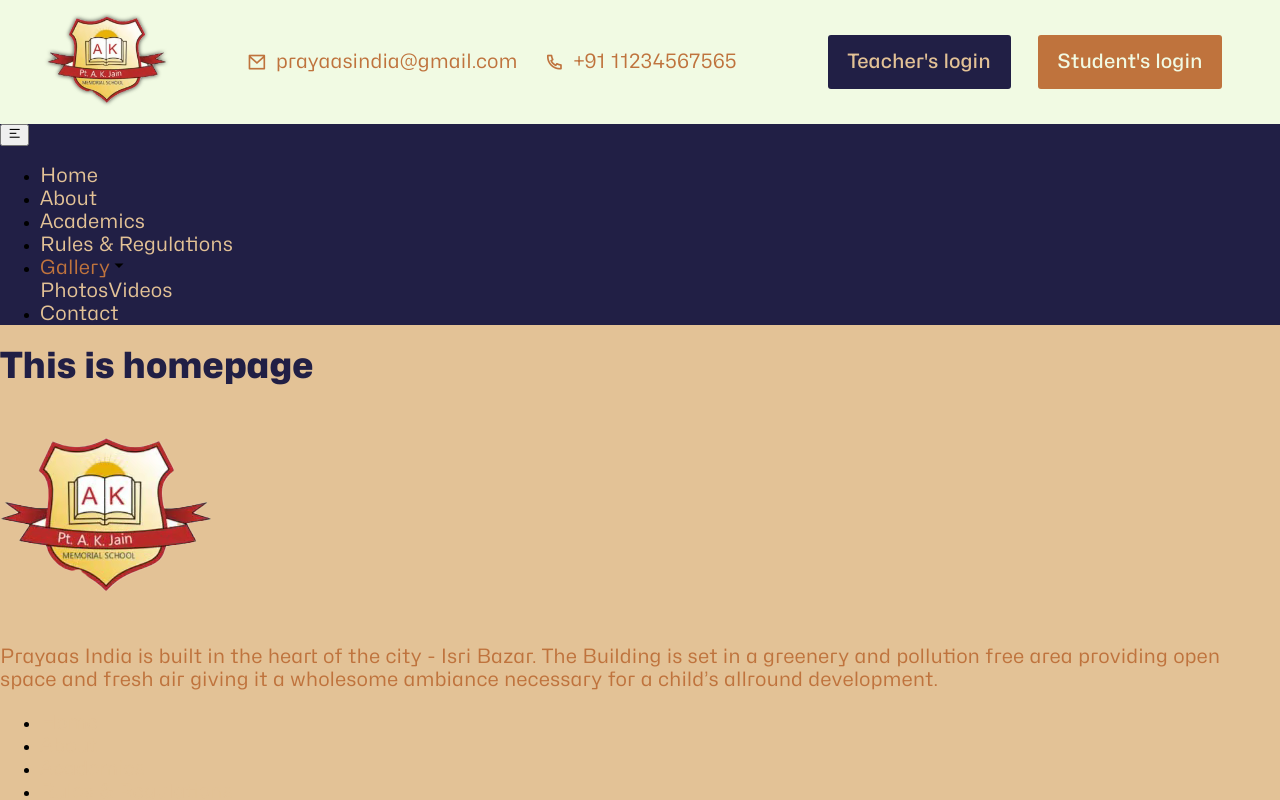
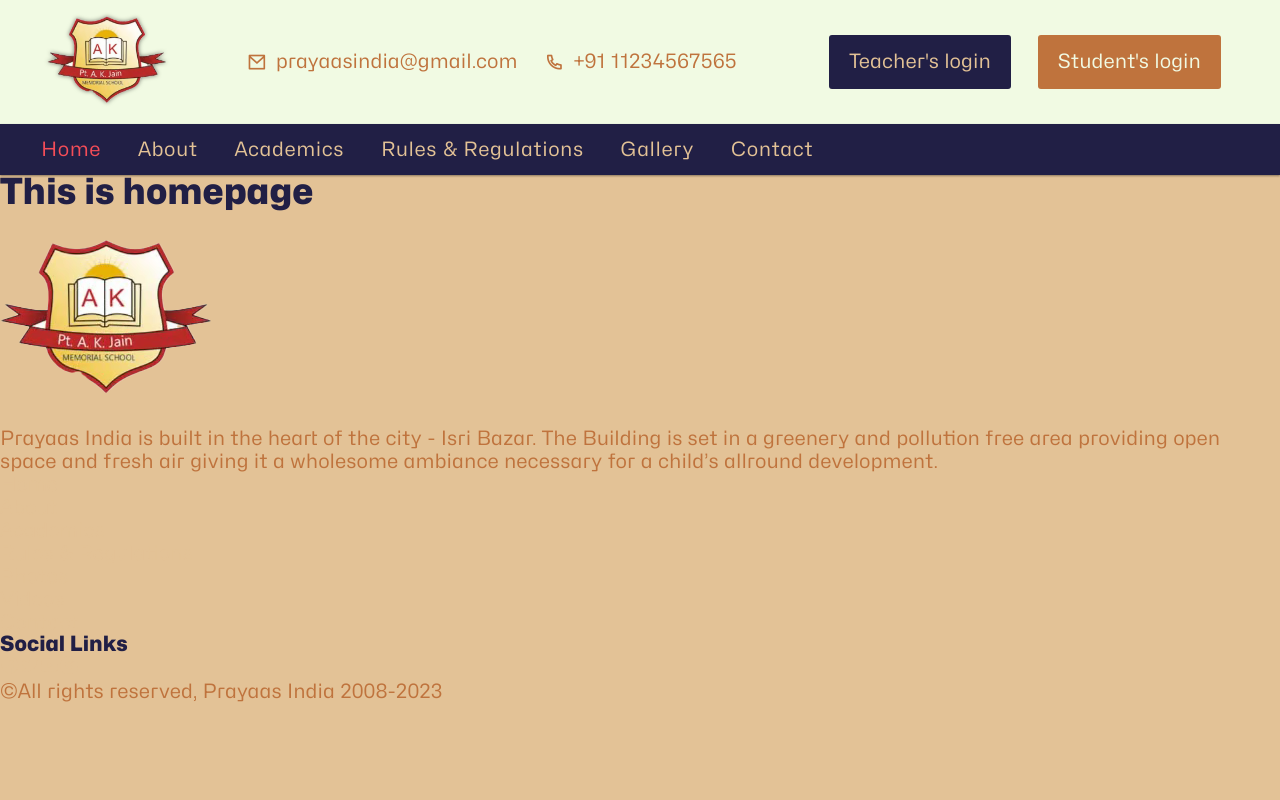
Before and after one commit to Rahulbaran/school-site, a React (Vite) app: page / in a window 1280 px wide. Shown: the top 800 px of the page. Built offline with nearby package versions, Linux system fonts and the light colour scheme.

Commit message:
style: styling of logosection and navigation components of header

```diff
--- a/src/components/Header/Navigation.jsx
+++ b/src/components/Header/Navigation.jsx
@@ -1,15 +1,30 @@
+import { useState } from "react";
 import { NavLink } from "react-router-dom";
 
 function Navigation() {
+  const [displayNav, setDisplayNav] = useState(false);
+  const style = {
+    display: displayNav ? "flex" : ""
+  };
+
   return (
     <nav className="navigation" aria-labelledby="primary navigation">
-      <button className="navigation-toggle-btn">
-        <i className="ri-menu-2-line"></i>
-      </button>
+      <div className="navigation-toggle-btn-container">
+        <button
+          className="navigation-toggle-btn"
+          title="toggle navigation"
+          onClick={() => setDisplayNav(bool => !bool)}
+        >
+          <i className="ri-menu-line"></i>
+        </button>
+      </div>
 
-      <ul className="navigation-menu">
+      <ul
+        className="navigation-menu flex flex-col gap-1 justify-flex-start"
+        style={style}
+      >
         <li>
-          <NavLink to="home" className="navigation-link">
+          <NavLink to="/" className="navigation-link">
             Home
           </NavLink>
         </li>
@@ -29,15 +44,9 @@ function Navigation() {
           </NavLink>
         </li>
         <li>
-          <div className="gallery-navigation">
-            <span>Gallery</span>
-            <i className="ri-arrow-down-s-fill"></i>
-          </div>
-
-          <div className="gallery-links-wrapper">
-            <NavLink to="gallery/photos">Photos</NavLink>
-            <NavLink to="gallery/videos">Videos</NavLink>
-          </div>
+          <NavLink to="gallery" className="navigation-link">
+            Gallery
+          </NavLink>
         </li>
         <li>
           <NavLink to="contact" className="navigation-link">
--- a/src/styles/base/_boilerplate.scss
+++ b/src/styles/base/_boilerplate.scss
@@ -29,9 +29,12 @@ html {
   box-sizing: inherit;
 }
 
-body {
+* {
   margin: 0;
   padding: 0;
+}
+
+body {
   font: var(--fw-regular) var(--base-fs) / var(--base-lh);
   font-family: var(--fs-hubot-sans);
   background-color: var(--tertiary);
--- a/src/styles/components/_button.scss
+++ b/src/styles/components/_button.scss
@@ -4,12 +4,16 @@
   border-radius: calc(var(--base-br) * 0.15);
   font-size: calc(var(--base-fs) * 1.1);
   font-family: inherit;
-  font-weight: var(--fw-medium);
   background-color: var(--btn-bg);
   color: var(--btn-text);
 
   &:hover {
     cursor: pointer;
+  }
+
+  &:focus {
+    outline: 2px solid var(--btn-bg);
+    outline-offset: 0.15em;
   }
 }
 
--- a/src/styles/layouts/_header.scss
+++ b/src/styles/layouts/_header.scss
@@ -1,5 +1,6 @@
 @use "../abstracts/breakpoint" as a;
 
+.header {
   // * logo section
   .logo-section {
     background-color: var(--active);
@@ -12,7 +13,7 @@
 
     .logo img {
       inline-size: 6em;
-    filter: drop-shadow(0 0 2px hwb(var(--shadow) / 0.75));
+      filter: drop-shadow(0 0 2px hwb(var(--shadow) / 0.5));
     }
 
     .logo-container {
@@ -69,10 +70,67 @@
   // * navigation
   .navigation {
     background-color: var(--primary);
+    display: grid;
+    grid-template-columns: 1fr;
+    grid-template-rows: repeat(2, auto);
+    justify-content: flex-start;
+    box-shadow: 0 1px 2px hwb(var(--shadow) / 0.4);
+
+    &-toggle-btn-container {
+      padding: var(--base-padding) calc(var(--base-padding) * 2);
+      padding-block-start: calc(var(--base-padding) * 1.5);
+    }
+
+    &-toggle-btn {
+      background-color: transparent;
+      border: none;
+      transition: opacity 100ms ease-in-out;
+
+      i {
+        color: var(--tertiary);
+        font-size: calc(var(--base-fs) * 1.5);
+      }
+
+      &:hover {
+        cursor: pointer;
+        opacity: 0.7;
+      }
+    }
+
+    &-menu {
+      display: none;
+      list-style-type: none;
+      padding: calc(var(--base-padding) * 2) calc(var(--base-padding) * 2)
+        calc(var(--base-padding) * 3);
+    }
 
     &-link {
+      text-transform: capitalize;
+      letter-spacing: 0.5px;
+
       &.active {
         color: var(--secondary);
       }
     }
+
+    @include a.breakpoint(large) {
+      grid-template-rows: auto;
+
+      &-toggle-btn-container {
+        display: none;
       }
+
+      &-menu {
+        display: flex;
+        flex-direction: row;
+        gap: calc(var(--base-gap) * 3);
+        padding-inline: calc(var(--base-padding) * 4);
+        padding-block: var(--base-padding);
+      }
+
+      &-link {
+        padding: calc(var(--base-padding) * 0.5);
+      }
+    }
+  }
+}
```
Lines whose indentation alone changed are shown as unchanged.
